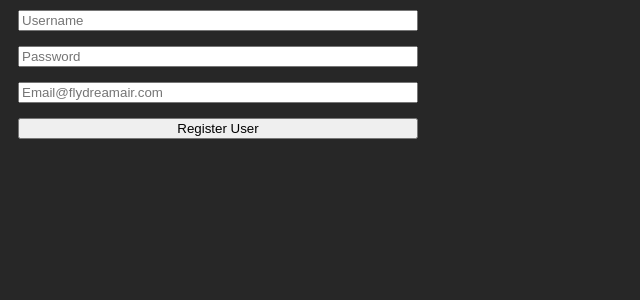
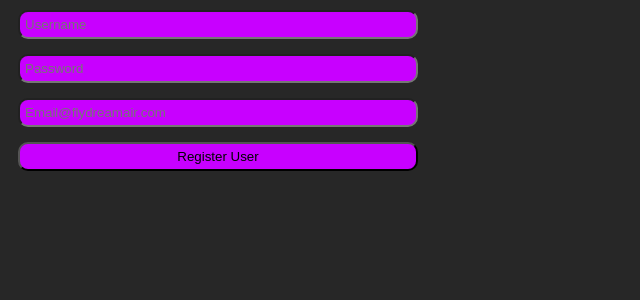
Before and after one commit to Jynxx-s/CSIT214_FlyDreamAir, a Flask app: page /register/ in a window 1280 px wide. Shown: the top 300 px of the page, without its empty margins (0-640 px from the left). Run offline with Flask 3, Linux system fonts and the light colour scheme.

Commit message:
changed or added or removed something

```diff
--- a/flask_server/server.py
+++ b/flask_server/server.py
@@ -1,42 +1,40 @@
-from flask import Flask, render_template, redirect, url_for, session, request
+import database_functions as dbf
+import requests as rqst
 from booking import booking_bp
+from flask import Flask, redirect, render_template, request, session, url_for
+from login import login_required
 from register_user import register_user_bp
-import requests as rqst
 
-from login import login_required
-import database_functions as dbf
+app = Flask(__name__, template_folder="../templates", static_folder="../static")
 
-app = Flask(__name__, template_folder='../templates', static_folder='../static')
-
-app.register_blueprint(booking_bp, url_prefix='/booking')
-app.register_blueprint(register_user_bp, url_prefix='/register')
+app.register_blueprint(booking_bp, url_prefix="/booking")
+app.register_blueprint(register_user_bp, url_prefix="/register")
 app.secret_key = "123"
 
 
+@app.route("/home")
+@login_required
+def home():
+    return render_template("home.html")
 
 
+@app.route("/login", methods=["GET", "POST"])
+def login():
+    if request.method == "POST":
+        username = request.form.get("username")
+        password = request.form.get("password")
+        if dbf.attempt_login(username, password):
+            session["username"] = username
+            return redirect(url_for("home"))
+        else:
+            return redirect(url_for("login"))
+    return render_template("login.html")  # Render the login page for GET requests
 
 
-@app.route('/home')
-@login_required
-def home():
-    return render_template('home.html')
+@app.route("/")
+def base():
+    return redirect(url_for("home"))
 
 
-@app.route('/login', methods=['GET', 'POST'])
-def login():
-    if request.method == 'POST':
-        username = request.form.get('username')
-        password = request.form.get('password')
-        if dbf.attempt_login(username, password):
-            session['username'] = username
-            return redirect(url_for('home'))
-        else:
-            return redirect(url_for('login'))
-    return render_template('login.html')  # Render the login page for GET requests
-
-@app.route('/')
-def base():
-    return redirect(url_for('home'))
 if __name__ == "__main__":
-    app.run(debug=True, host='0.0.0.0', port=5000)
+    app.run(debug=True, host="0.0.0.0", port=5000)
--- a/static/styles.css
+++ b/static/styles.css
@@ -32,3 +32,14 @@ body {
   transform: scale(1.05);
   /* Increases size by 5% */
 }
+
+input {
+  padding: 5px;
+  border-radius: 10px;
+  background-color: rgb(200, 0, 255);
+}
+button {
+  padding: 5px;
+  border-radius: 10px;
+  background-color: rgb(200, 0, 255);
+}
```
Also changed, not shown: flask_server/booking.py (+13 -20 lines), flask_server/login.py (+5 -3 lines).
